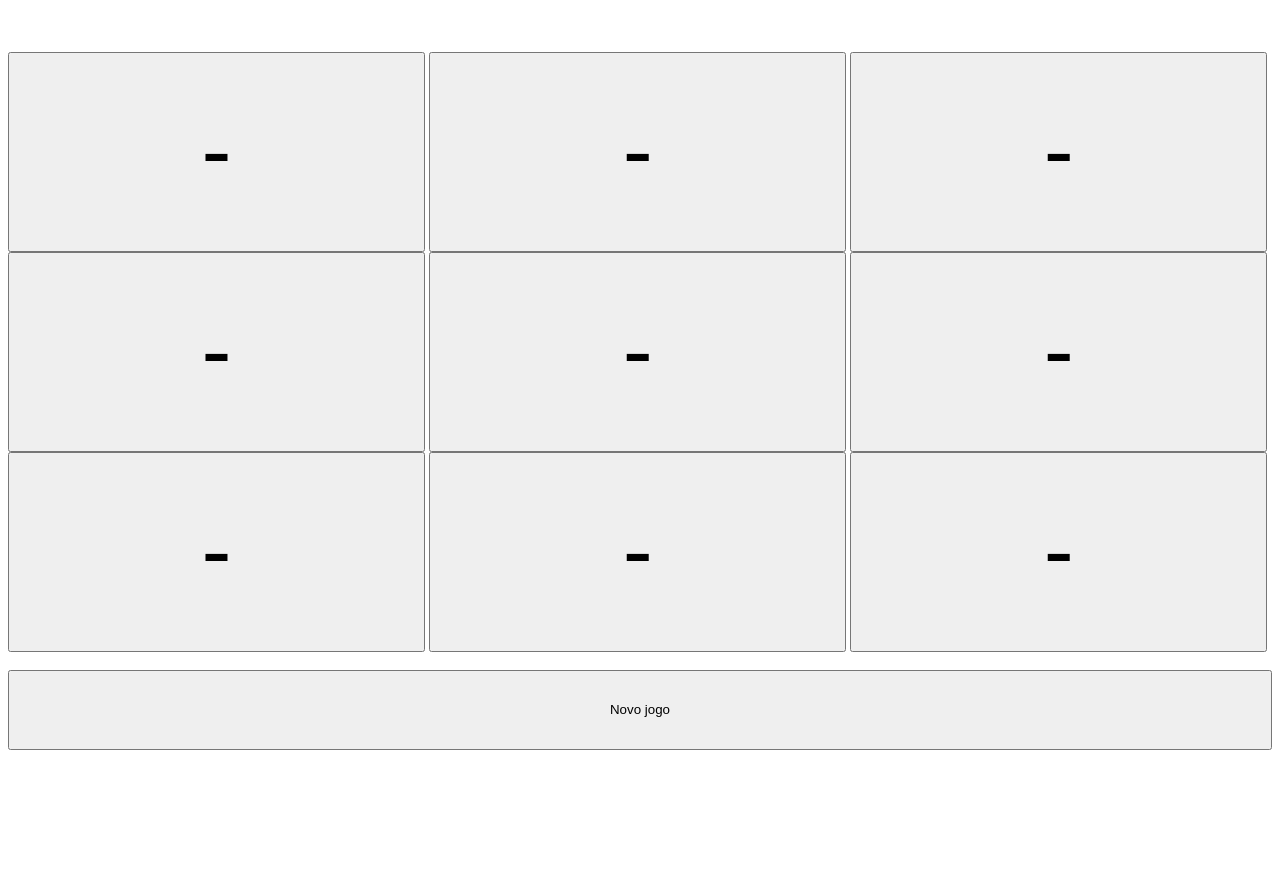
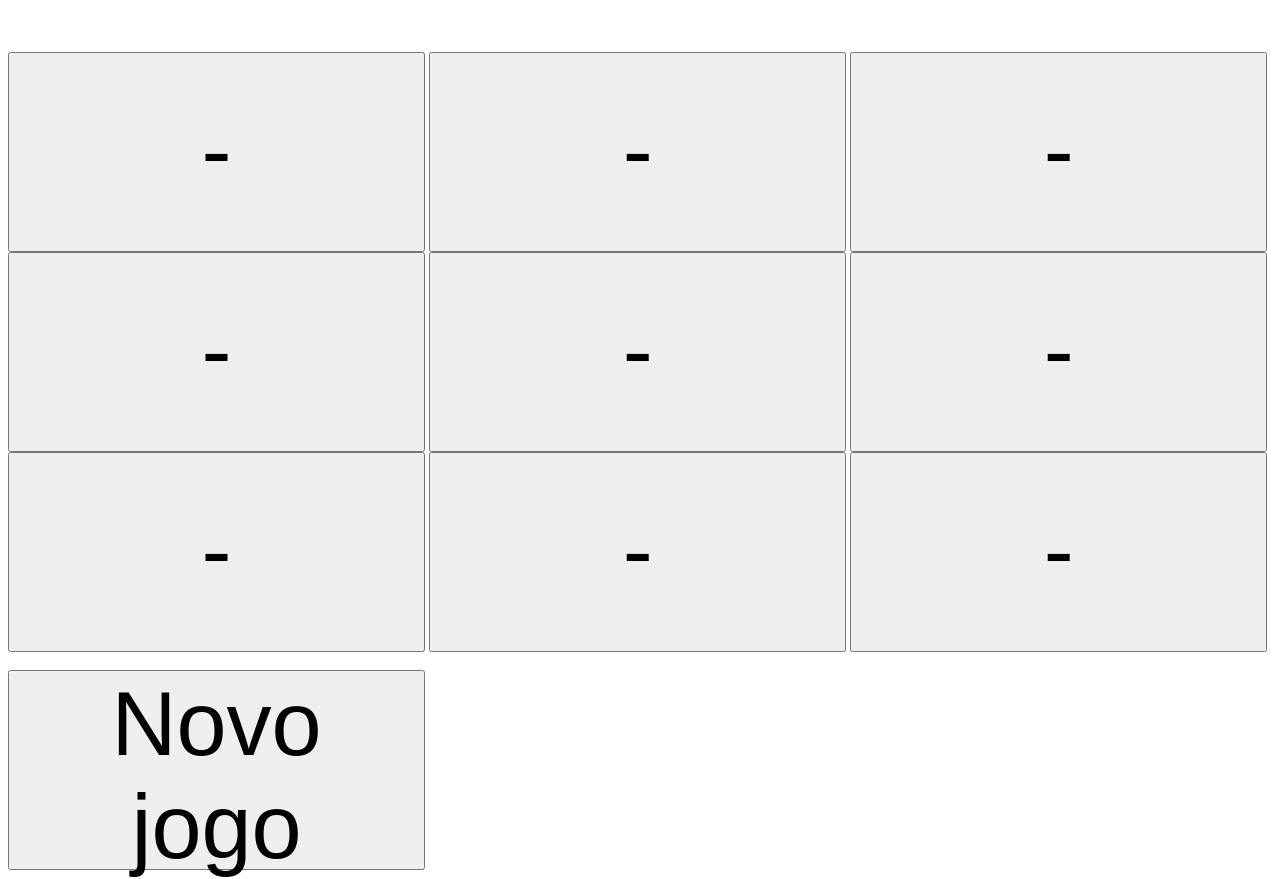
Before and after one commit to kauvas/velhas, a plain HTML site: page index.html in a window 1280 px wide. Shown: the part 100-979 px from the top of the page. Before the commit the page ends 858 px from the top, so only its background shows below. Drawn offline with Linux system fonts and the light colour scheme.

Commit message:
Update style.css

```diff
--- a/style.css
+++ b/style.css
@@ -1,12 +1,6 @@
-#button{
+
     button{
     width: 33%;
     height: 200px;
     font-size:90px;
     }
-}
-
-#novo{
-    width: 100%;
-    height: 80px;
-}
```
